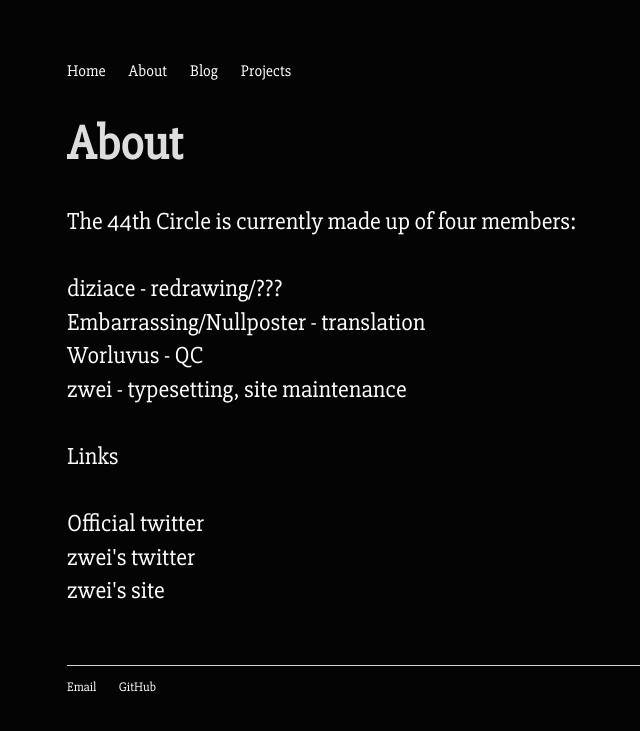
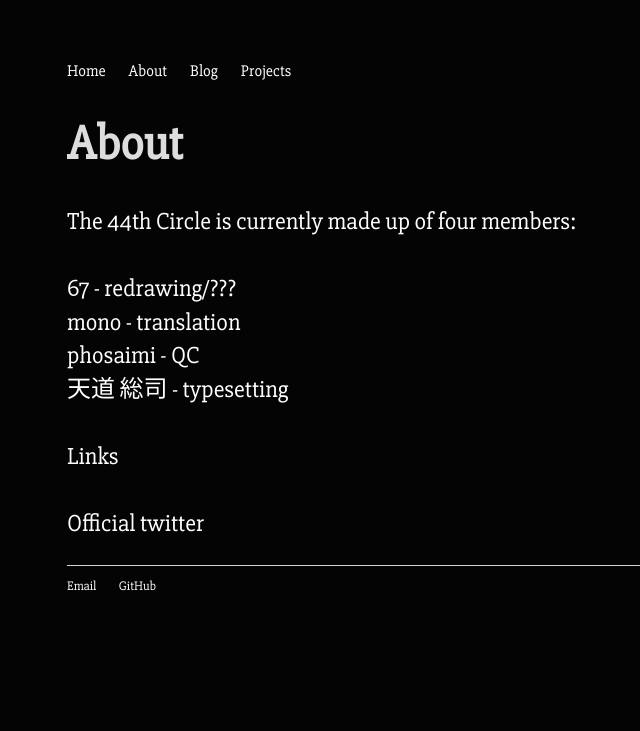
Before and after one commit to 44thCircle/44thCircle.github.io, a Jekyll site: the page built from about/index.html, in a window 1280 px wide. Shown: the top 731 px of the page, without its empty margins (125-765 px from the left). Built offline with Jekyll 4.4.1, drawn with Linux system fonts in a browser that asks for light colours.

Commit message:
天道 総司

```diff
--- a/about/index.html
+++ b/about/index.html
@@ -8,13 +8,13 @@ title: About
 		The 44th Circle is currently made up of four members:
 		<br />
 		<br />
-		<emph>diziace</emph> - redrawing/???
+		<emph>67</emph> - redrawing/???
 		<br />
-		<emph>Embarrassing/Nullposter</emph> - translation
+		<emph>mono</emph> - translation
 		<br />
-		<emph>Worluvus</emph> - QC
+		<emph>phosaimi</emph> - QC
 		<br />
-		<emph>zwei</emph> - typesetting, site maintenance
+		<emph>天道 総司</emph> - typesetting
 		<br />
 		<br />
 		Links
@@ -22,10 +22,5 @@ title: About
 		<br />
 		<a href="https://twitter.com/44thCircle">Official twitter</a>
 		<br />
-		<a href="https://twitter.com/zweiVEVOatEVO">zwei's twitter</a>
-		<br />
-		<a href="http://sjdh.us">zwei's site</a>
-		<br />
-		<br />
 	</p>
 </div>
```
